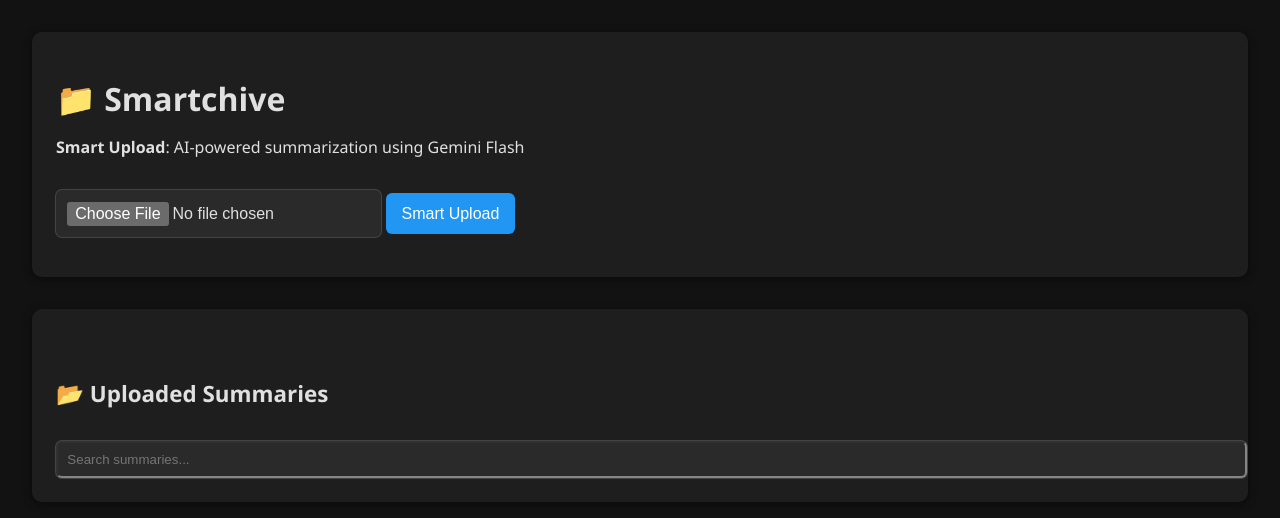
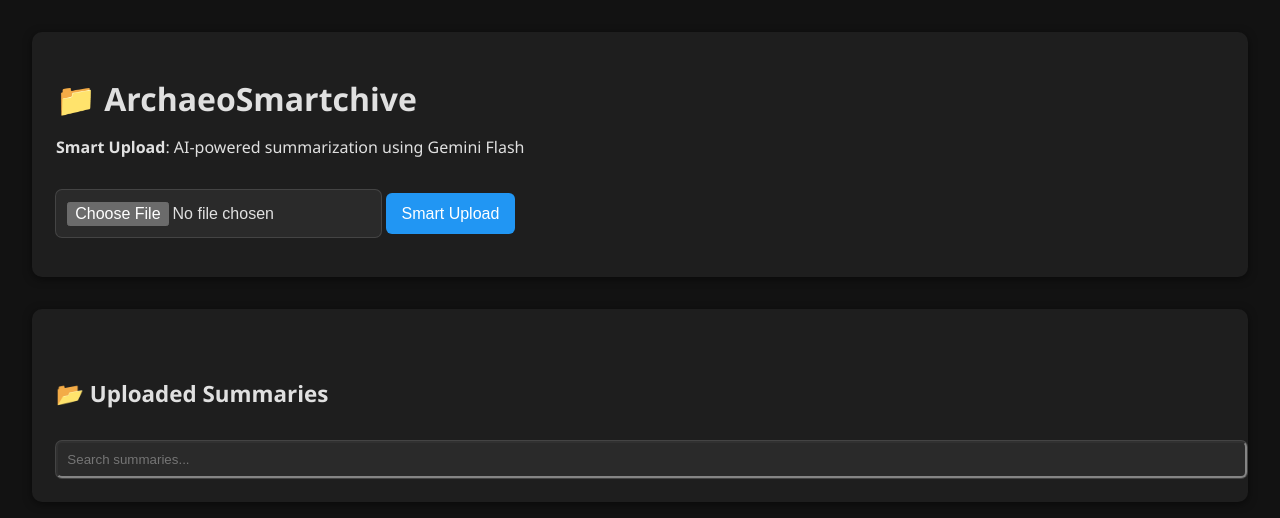
Before and after one commit to smartchive/smartchive.github.io, a plain HTML site: page index.html in a window 1280 px wide. Drawn offline with Linux system fonts and the light colour scheme.

Commit message:
Rename title from Smartchive to ArchaeoSmartchive

```diff
--- a/index.html
+++ b/index.html
@@ -2,7 +2,7 @@
 <html lang="en">
 <head>
   <meta charset="UTF-8" />
-  <title>Smartchive</title>
+  <title>ArchaeoSmartchive</title>
   <script src="https://www.gstatic.com/firebasejs/9.23.0/firebase-app-compat.js"></script>
   <script src="https://www.gstatic.com/firebasejs/9.23.0/firebase-database-compat.js"></script>
   <script src="https://cdnjs.cloudflare.com/ajax/libs/pdf.js/3.4.120/pdf.min.js"></script>
@@ -94,7 +94,7 @@
 </head>
 <body>
   <div class="card">
-    <h1>📁 Smartchive</h1>
+    <h1>📁 ArchaeoSmartchive</h1>
     <p><strong>Smart Upload</strong>: AI-powered summarization using Gemini Flash</p>
     <input type="file" id="pdfInput" accept="application/pdf" />
     <button onclick="processPDF()">Smart Upload</button>
```
